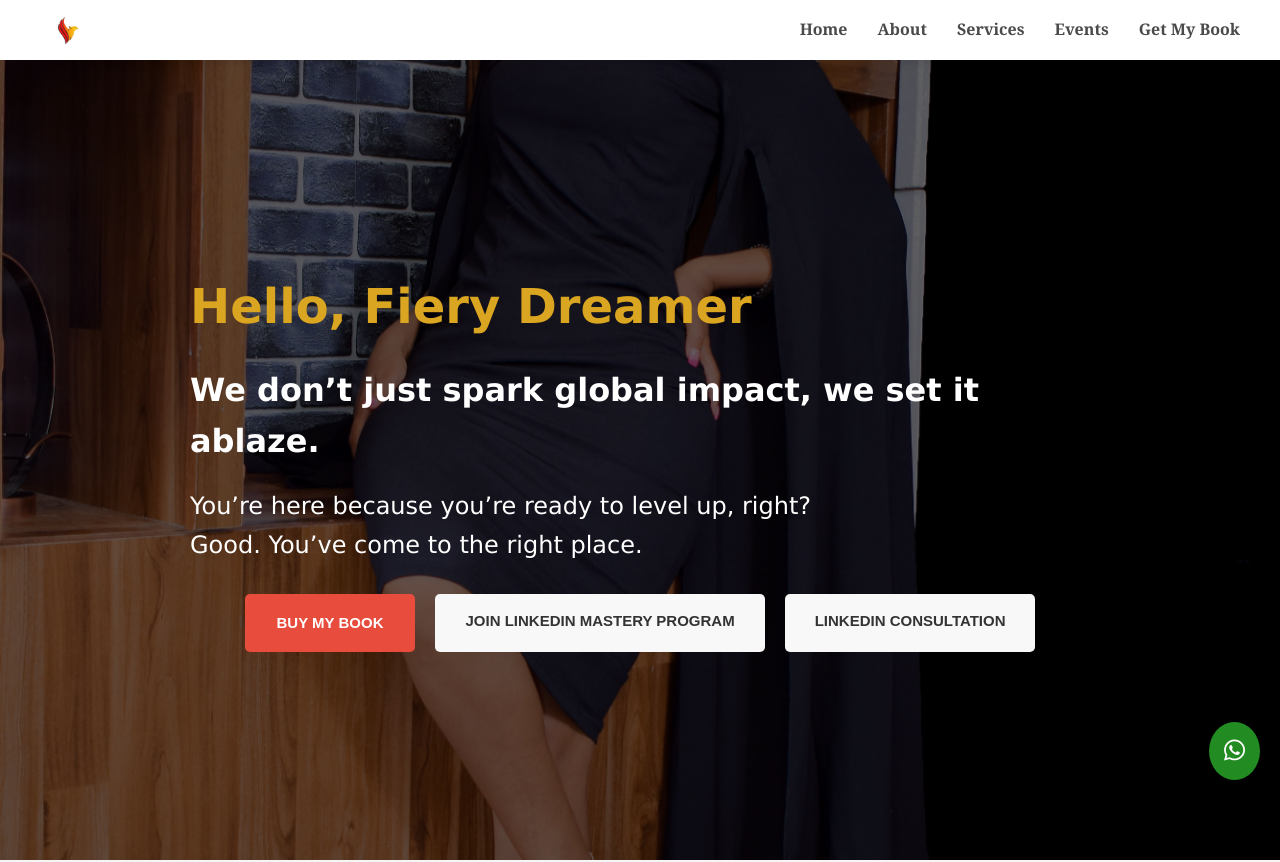
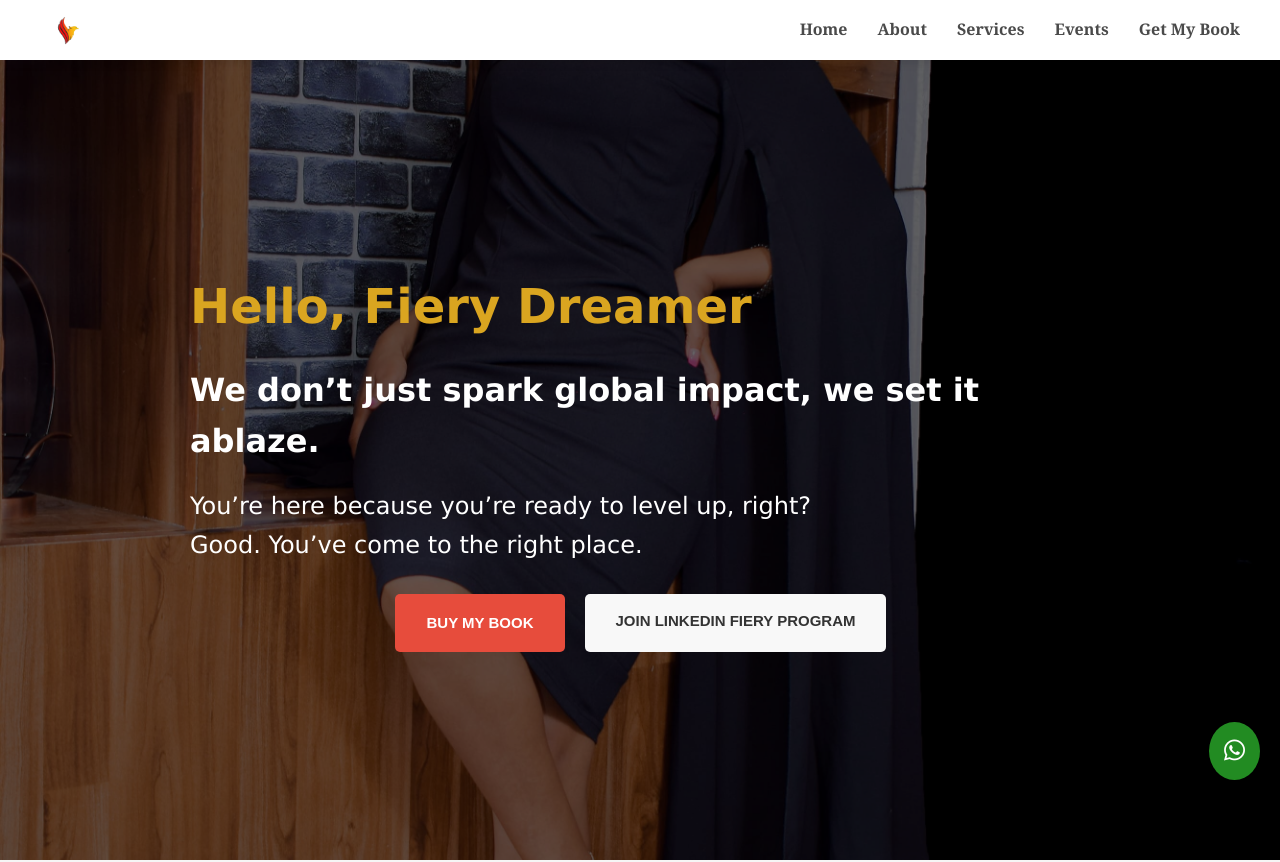
Before and after one commit to JeromeKERICH/fiery-networks, a React (Vite) app: page / in a window 1280 px wide. Shown: the top 862 px of the page. Built offline with nearby package versions, Linux system fonts and the light colour scheme.

Commit message:
Recent booking changes

```diff
--- a/src/components/Hero.jsx
+++ b/src/components/Hero.jsx
@@ -18,8 +18,7 @@ const HeroSection = () => {
         <div className="ctass-buttons">
 
           <Link to="/book" className="ctass-btn primary">Buy My Book</Link>
-          <Link to="/landing" className="ctass-btn secondary">Join LinkedIn Mastery Program</Link>
-          <Link to="/#" calendly className="ctass-btn secondary">LinkedIn Consultation</Link>
+          <Link to="/landing" className="ctass-btn secondary">Join LinkedIn Fiery Program</Link>
         </div>
       </div>
     </section>
```
